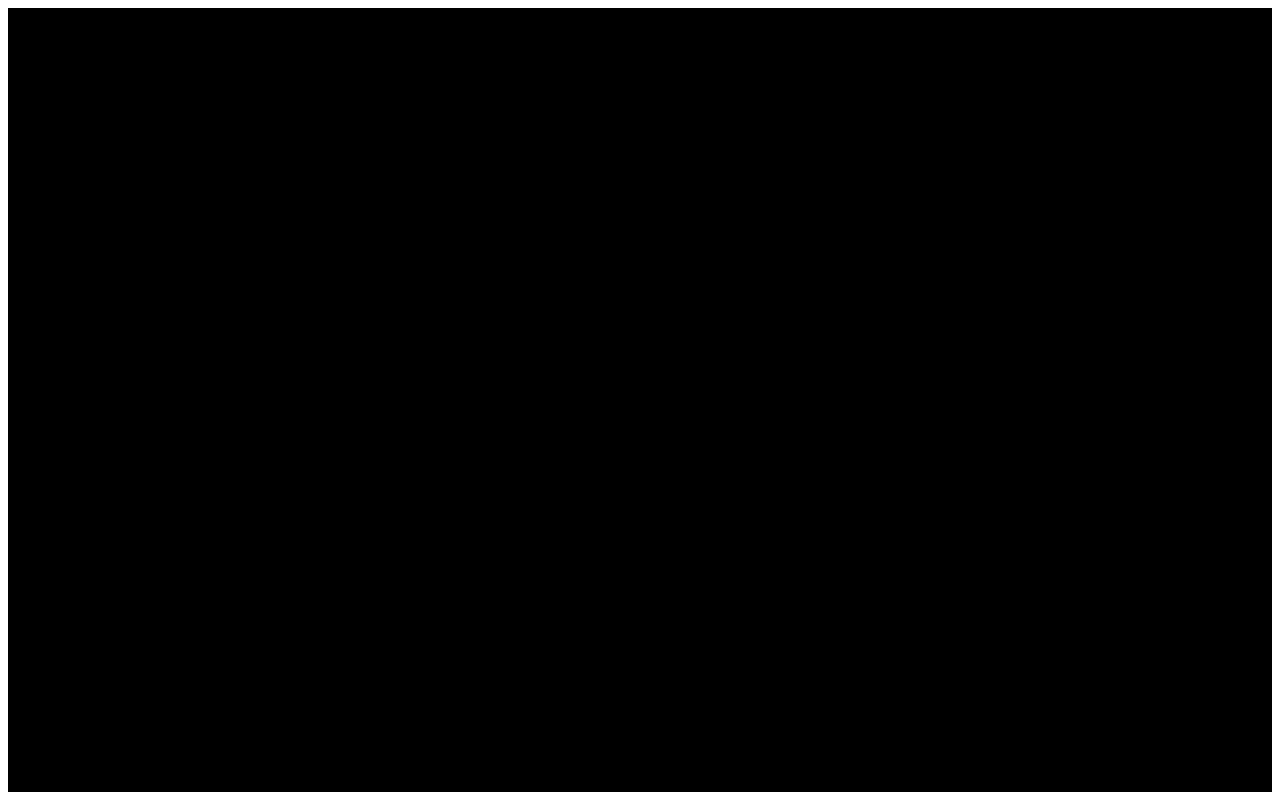
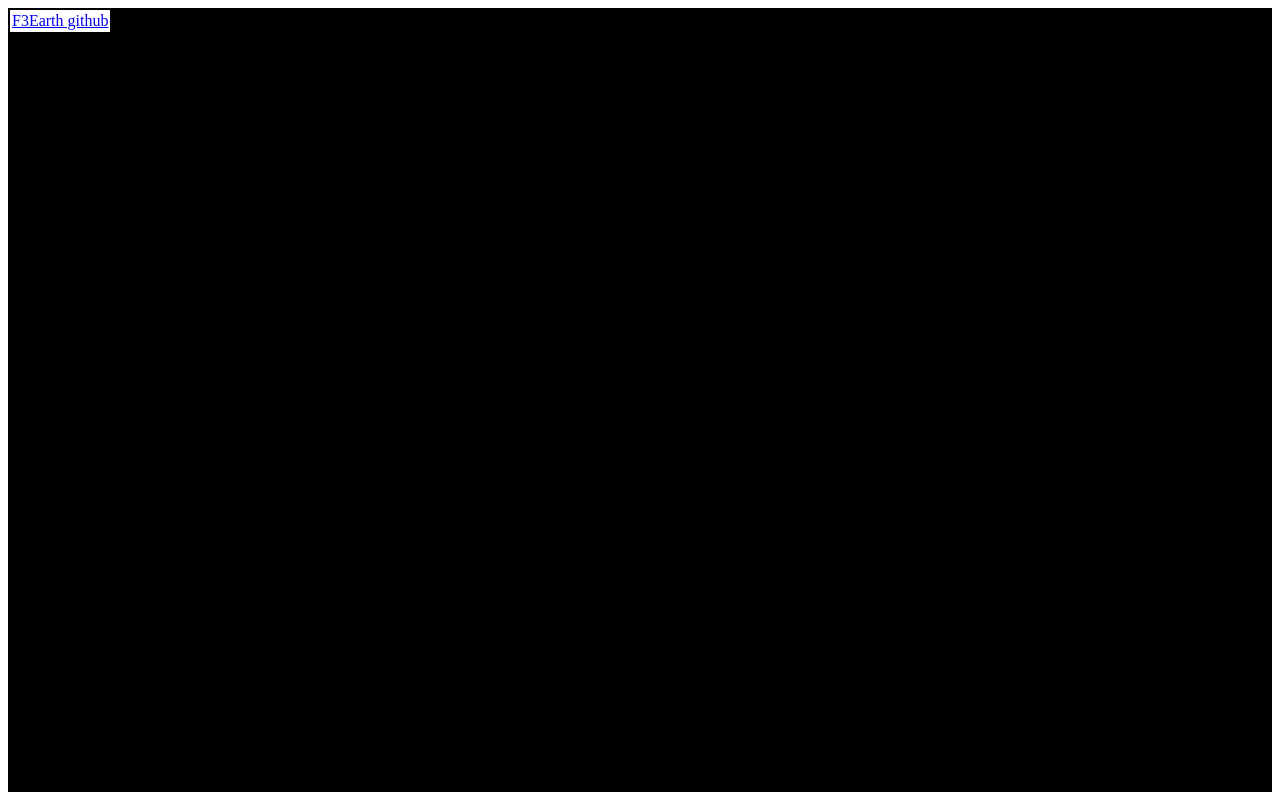
Before and after one commit to f3earth/f3earth.github.io, a plain HTML site: page demo/simple.html in a window 1280 px wide. Drawn offline with Linux system fonts and the light colour scheme.

Commit message:
add github link

```diff
--- a/demo/simple.html
+++ b/demo/simple.html
@@ -7,6 +7,7 @@
 </head>
 
 <body>
+  <div style="position: absolute; top: 10px; left: 10px; background: #ffffff; padding: 2px;" ><a href="https://github.com/f3earth/f3earth">F3Earth github</a></div>
   <div id="earth" style="width: 100%; height: 100%;"></div>
   <script type="application/javascript">
     var earth = new fe.Earth("earth");
```
